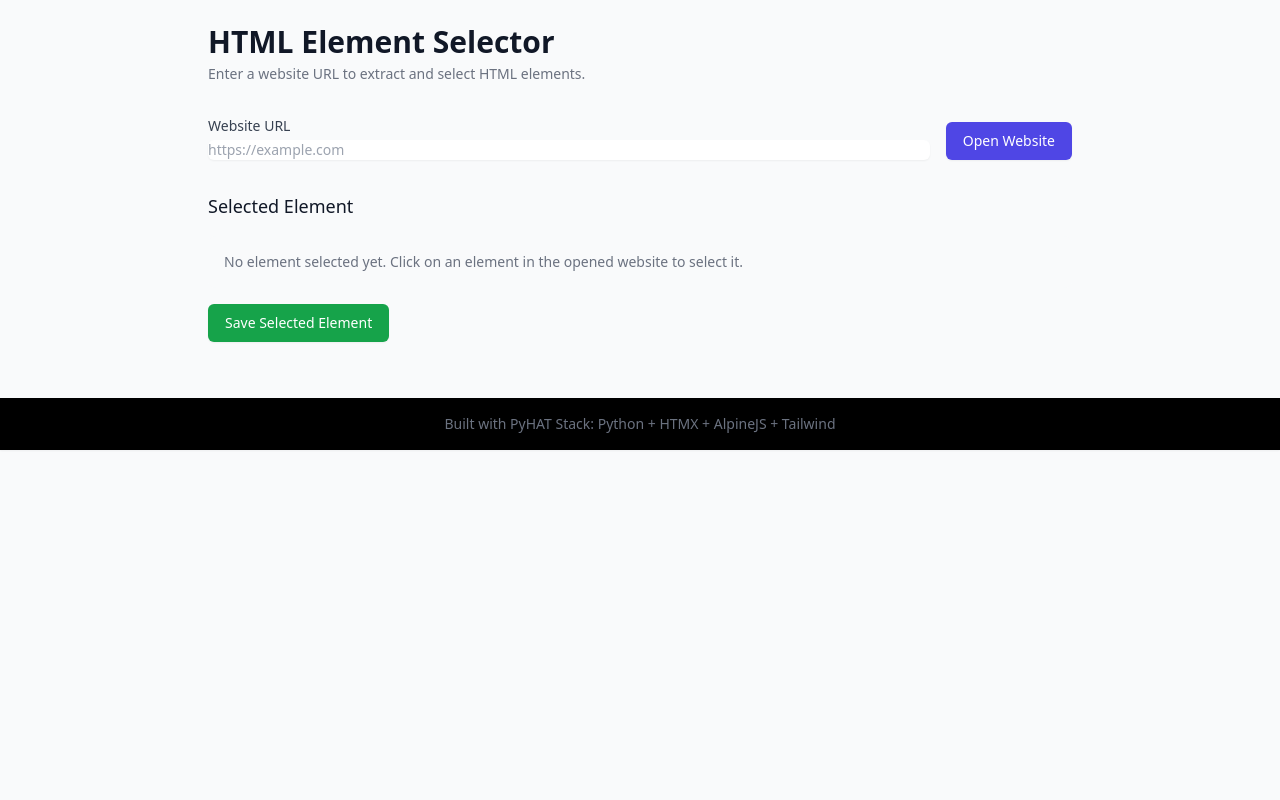
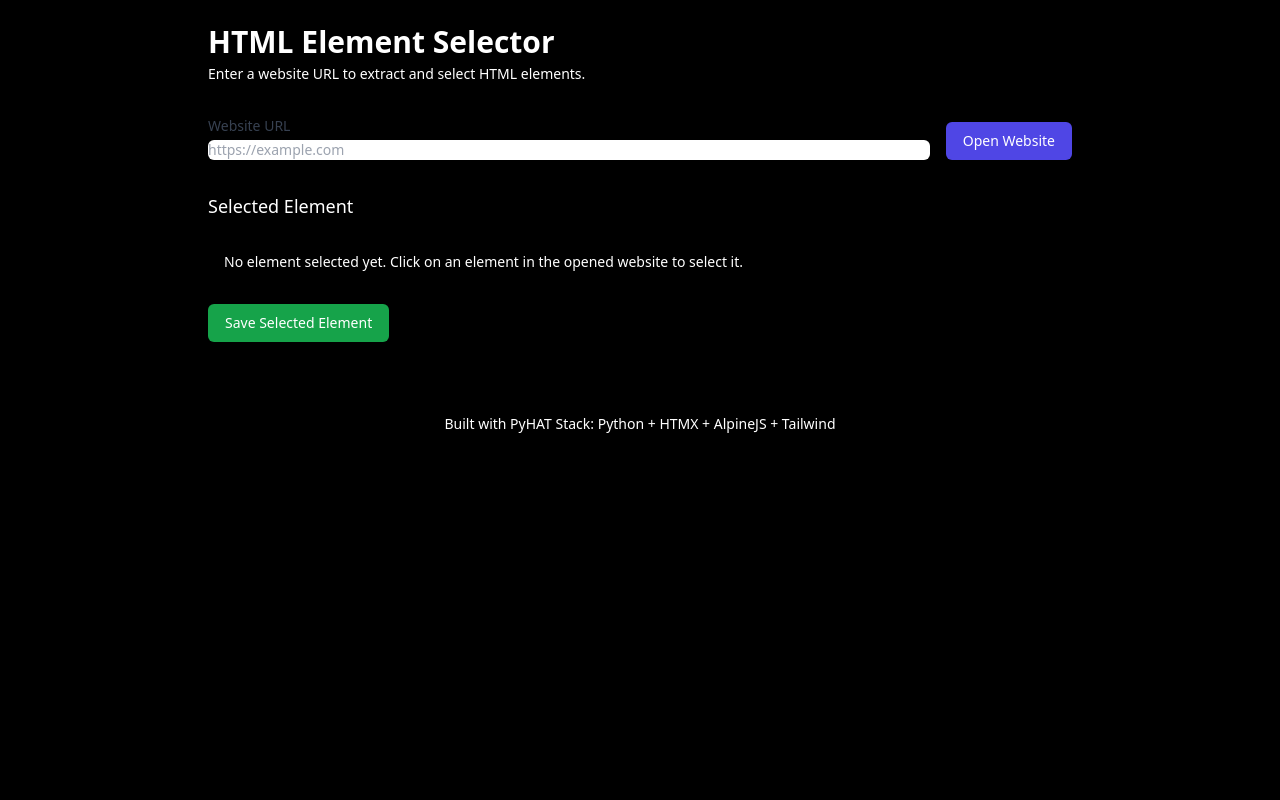
Before and after one commit to cattboy/PyHAT_HTML_Selection_Extractor, a FastAPI app: page / in a window 1280 px wide. Run offline with FastAPI, Linux system fonts and the light colour scheme; some libraries are stand-ins or nearby versions.

Commit message:
Background black font white

```diff
--- a/app/templates/base.html
+++ b/app/templates/base.html
@@ -25,7 +25,7 @@
 
     <!-- {% block head %}{% endblock %} -->
 </head>
-<body class="min-h-screen bg-gray-50 bg-black">
+<body class="min-h-screen bg-black text-white">
 
 
     <main class="max-w-7xl mx-auto py-6 sm:px-6 lg:px-8">
@@ -34,7 +34,7 @@
 
     <footer class="bg-black shadow-sm mt-8">
         <div class="max-w-7xl mx-auto py-4 px-4 sm:px-6 lg:px-8">
-            <p class="text-center text-gray-500 text-sm">
+            <p class="text-center text-white text-sm">
                 Built with PyHAT Stack: Python + HTMX + AlpineJS + Tailwind
             </p>
         </div>
--- a/app/templates/index.html
+++ b/app/templates/index.html
@@ -6,10 +6,10 @@
 <div x-data="elementSelector" class="container mx-auto px-4 max-w-4xl">
     <div class="md:flex md:items-left md:justify-between mb-8">
         <div class="flex-1 min-w-0">
-            <h2 class="text-2xl font-bold leading-7 text-gray-900 sm:text-3xl sm:truncate">
+            <h2 class="text-2xl font-bold leading-7 text-white sm:text-3xl sm:truncate">
                 HTML Element Selector
             </h2>
-            <p class="mt-1 text-sm text-gray-500">
+            <p class="mt-1 text-sm text-white">
                 Enter a website URL to extract and select HTML elements.
             </p>
         </div>
@@ -42,9 +42,9 @@
 
     <!-- Selected Element Display -->
     <div id="selected-element" class="mt-8">
-        <h3 class="text-lg font-medium text-gray-900 mb-4">Selected Element</h3>
-        <div id="output" class="bg-gray-50 p-4 rounded-lg">
-            <p class="text-gray-500 text-sm">No element selected yet. Click on an element in the opened website to select it.</p>
+        <h3 class="text-lg font-medium text-white mb-4">Selected Element</h3>
+        <div id="output" class="bg-black p-4 rounded-lg">
+            <p class="text-white text-sm">No element selected yet. Click on an element in the opened website to select it.</p>
         </div>
     </div>
 
```
